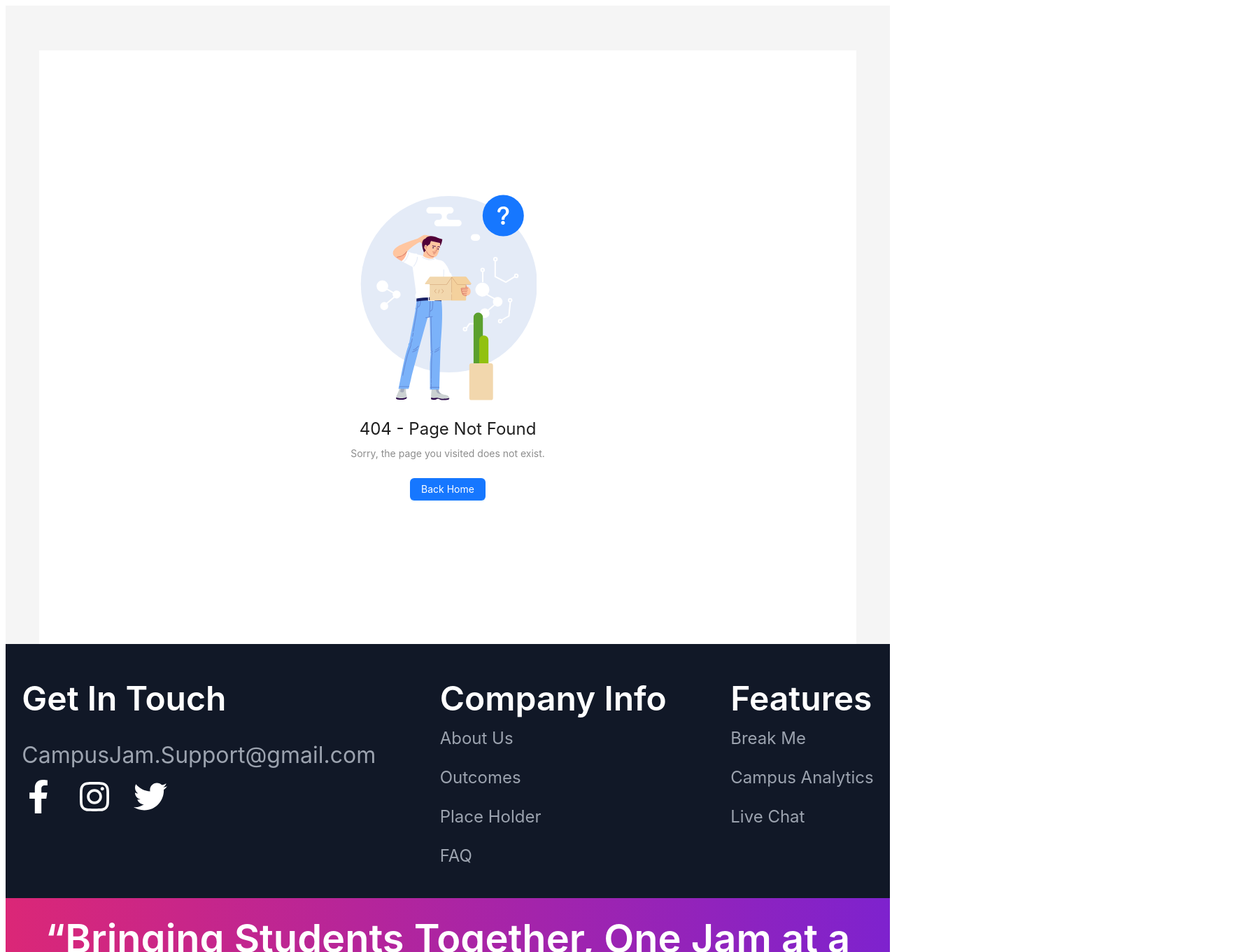
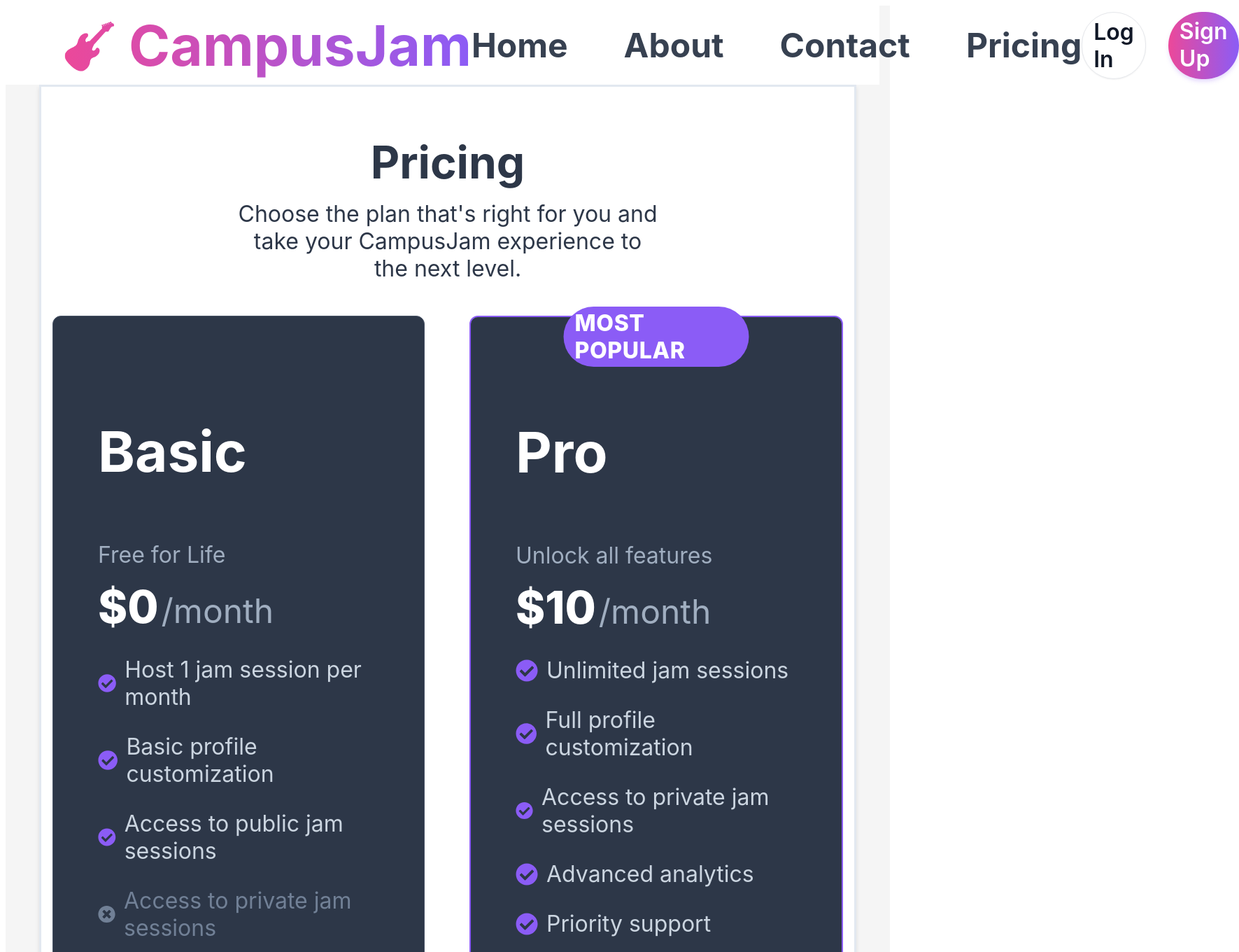
Before and after one commit to MQUEMADO16/CampusJam-Frontend, a React (Create React App) app: page /pricing in a window 1280 px wide. Shown: the top 1360 px of the page at 70% size, 1771 px wide, since content can reach past the window. Built offline with nearby package versions, Linux system fonts and the light colour scheme; no server answers.

Commit message:
Updated Components and Pages

```diff
--- a/src/App.tsx
+++ b/src/App.tsx
@@ -8,7 +8,9 @@
 
 import NotFound from './pages/NotFound';
 import AccessDenied from './pages/AccessDenied';
-import Footer from './components/layout/Footer';
+import Footer from './components/layout/Footer/Footer';
+import Header from './components/layout/Header/Header';
+import PricingPage from './pages/Pricing/Pricing';
 
 const { Content } = Layout;
 
@@ -18,9 +20,10 @@
     <BrowserRouter>
       <Layout style={{ minHeight: '100vh' }}>
         {/* Navbar Here */}
+          <Header />
 
-        <Content style={{ padding: '0 48px', marginTop: 64 }}>
-          <div style={{ background: '#fff', padding: 24, minHeight: 380 }}> {/* Style parent page attributes here */}
+        <Content style={{ padding: '0 48px', marginTop:0, marginBottom: 0 }}>
+          <div style={{ background: '#fff', padding: 0, minHeight: 1900 }}> {/* Style parent page attributes here */}
             <Routes>
 
               {/* Route pages here. Add relevant pages to the 'element' attribute as they are made. */}
@@ -81,7 +84,11 @@
                 path="access-denied"
                 element={<AccessDenied />}
               />
-
+              {/* 2. ADD THIS NEW ROUTE FOR PRICING */}
+              <Route
+                path="/pricing"
+                element={<PricingPage />}
+              />
             </Routes>
           </div>
         </Content>
--- a/src/components/layout/Footer.module.css
+++ b/src/components/layout/Footer/Footer.module.css
@@ -1,11 +1,11 @@
 .footer {
-  background-color: #111827; /* bg-gray-900 */
-  color: white;
+  background-color: #fff; /* bg-gray-900 */
+  color: #111827;
 
   /* MORE VERTICAL PADDING */
   padding-top: 0rem;
   padding-bottom: 0%;
-
+  width: 98.8%;
   font-size: 1.5rem;
 }
 
@@ -14,8 +14,8 @@
   width: 100%;
   margin-left: auto;
   margin-right: auto;
-  padding-left: 1.5rem;
-  padding-right: 1.5rem;
+  padding-left: 0rem;
+  padding-right: 0rem;
 
   /* This is for mobile (stacked) */
   display: grid;
@@ -24,22 +24,22 @@
   text-align: center;
 }
 
-/* === THIS IS THE KEY CHANGE FOR SPREADING OUT === */
+
 @media (min-width: 800px) {
   .container {
-    /* Switch to flexbox for better distribution */
+
     display: flex;
     flex-direction: row;
 
-    /* This spreads your 3 columns out evenly */
+
     justify-content: space-around;
 
     align-items: flex-start; /* Aligns them to the top */
     text-align: left; /* Keep text left-aligned within each column */
 
-    /* More side padding on desktop */
-    padding-left: .1rem;
-    padding-right: .1rem;
+
+    padding-left: 0rem;
+    padding-right: 0rem;
 
 
   }
@@ -52,7 +52,7 @@
 }
 
 .text {
-  color: #9ca3af;
+  color: #111827;
   margin-bottom: 1rem;
   font-size: 2rem;
 }
@@ -64,7 +64,7 @@
   font-size: 3rem;
 }
 
-/* sm:justify-start */
+
 @media (min-width: 640px) {
   .socialIcons {
     justify-content: flex-start;
@@ -72,7 +72,7 @@
 }
 
 .iconLink {
-  color: rgb(255, 255, 255);
+  color: rgb(0, 0, 0);
   transition: color 0.2s ease-in-out;
 }
 
@@ -87,7 +87,7 @@
 }
 
 .list {
-  color: #9ca3af;
+  color: #000000;
   list-style: none;
   padding: 0;
   margin: 1rem 0 0 0;
@@ -101,24 +101,24 @@
 }
 
 .list li a {
-  color: #9ca3af;
+  color: #111827;
   text-decoration: none;
   transition: color 0.2s ease-in-out;
 }
 
 .list li a:hover {
-  color: white;
+  color: #db2777;
   text-decoration: underline;
 }
 
 .bottomBar {
   background-image: linear-gradient(to right, #db2777, #7e22ce);
-  margin-top: 1rem;
+  margin-top: .5rem;
 
-  /* MORE PADDING & BIGGER TEXT */
   padding-top:1.5rem;
   padding-bottom: 1.5rem;
   text-align: center;
   font-size: 3.5rem;
   font-weight: 600;
+  color: white;
 }
--- /dev/null
+++ b/src/components/layout/Header/Header.module.css
@@ -0,0 +1,85 @@
+.header {
+  display: flex;
+  justify-content: space-between;
+  align-items: center;
+  padding: .5rem 5rem; /* Vertical and horizontal padding */
+  background-color: #ffffff;
+  box-shadow: 0 px 6px -1px rgba(0, 0, 0, 0.1);
+  width: 98.8%;
+  box-sizing: border-box;
+
+
+}
+
+.logo {
+  display: flex;
+  align-items: center;
+  font-size: 5rem; /* 24px */
+  font-weight: 700;
+  /* This is a text gradient for "CampusJam" */
+  background: linear-gradient(to right, #ec4899, #8b5cf6);
+  -webkit-background-clip: text;
+  -webkit-text-fill-color: transparent;
+  background-clip: text;
+  color: transparent;
+}
+
+.logo span {
+  margin-right: 1rem;
+  font-size: 4rem; /* Bigger emoji */
+  /* Reset gradient for the emoji */
+  -webkit-text-fill-color: initial;
+}
+
+.navLinks {
+  display: flex;
+  gap: 5rem; /* 40px */
+}
+
+.navLinks a {
+  text-decoration: solid;
+  color: #374151; /* gray-700 */
+  font-weight: 700;
+  font-size: 3rem;
+  transition: color 0.2s;
+}
+
+.navLinks a:hover {
+  color: #ec4899; /* pink-500 */
+}
+
+.authButtons {
+  display: flex;
+  gap: 2rem; /* 16px */
+}
+
+.loginButton, .signupButton {
+  padding: .5rem 1rem;
+  border: none;
+  border-radius: 9999px; /* Fully rounded */
+  font-weight: 600;
+  font-size: 2rem;
+  cursor: pointer;
+  transition: all 0.2s;
+}
+
+.loginButton {
+  background-color: #ffffff;
+  color: #111827; /* gray-900 */
+  border: 1px solid #e5e7eb; /* gray-200 */
+  box-shadow: 0 1px 2px 0 rgba(0, 0, 0, 0.05);
+}
+
+.loginButton:hover {
+  background-color: #f9fafb; /* gray-50 */
+}
+
+.signupButton {
+  color: white;
+  background: linear-gradient(to right, #ec4899, #8b5cf6); /* Gradient from image */
+  box-shadow: 0 4px 6px -1px rgba(139, 92, 246, 0.25); /* Shadow */
+}
+
+.signupButton:hover {
+  opacity: 0.9;
+}
--- /dev/null
+++ b/src/components/layout/Header/Header.tsx
@@ -0,0 +1,40 @@
+import React from "react";
+import styles from "./Header.module.css";
+import { Link } from "react-router-dom";
+
+//Put our logo import here when we have it
+// import logo from '../../assets/logo.png';
+//Need to change emjoi to logo later.
+
+const Header: React.FC = () => {
+  return (
+    <header className={styles.header}>
+      <div className={styles.logo}>
+        {/* <img src={logo} alt="CampusJam Logo" /> */}
+        {/* Import for Logo */}
+        <span>🎸</span>
+        CampusJam
+      </div>
+
+<nav className={styles.navLinks}>
+        {/* 2. Change this to a Link */}
+        <Link to="/">Home</Link>
+        <a href="#">About</a>
+        <a href="#">Contact</a>
+        <Link to="/pricing">Pricing</Link>
+      </nav>
+
+      <div className={styles.authButtons}>
+        <Link to="/login" className={styles.loginButton}>
+          Log In
+        </Link>
+
+        <Link to="/signup" className={styles.signupButton}>
+          Sign Up
+        </Link>
+      </div>
+    </header>
+  );
+};
+
+export default Header;
--- /dev/null
+++ b/src/pages/Pricing/Pricing.module.css
@@ -0,0 +1,163 @@
+.pricingContainer {
+
+  background-color: #fff; /* This is a dark blue-gray */
+  color: #2d3748; /* Light gray text */
+  padding: 1rem 1rem;
+  text-align: center;
+  padding-bottom: 10%;
+
+  border: 3px solid #e2e8f0;
+  box-shadow: 0 4px 6px rgba(0, 0, 0, 0.1); /* Subtle shadow */
+
+
+}
+
+.pricingContainer h2 {
+  font-size: 4rem;
+  font-weight: 700;
+  color: #2d3748;
+  margin-bottom: 1rem;
+
+}
+
+.subtitle {
+  font-size: 2rem;
+  color: #2d3748; /* Lighter gray */
+  max-width: 600px;
+  margin: 0 auto 3rem auto;
+}
+
+.cardWrapper {
+  display: flex;
+  justify-content: center;
+  align-items: stretch;
+  gap: 4rem;
+  flex-wrap: wrap; /* Allows cards to stack on small screens */
+}
+
+.card {
+  background-color: #2d3748;
+  border-radius: 12px;
+
+  padding: 4rem;
+  max-width: 1200px;
+  min-width: 500px;
+  min-height: 1200px;
+
+  flex: 4;
+  text-align: left;
+  border: 1px solid #4a5568;
+  position: relative;
+  transition: transform 0.2s, box-shadow 0.2s;
+}
+
+.card:hover {
+  transform: translateY(-5px);
+  box-shadow: 0 10px 15px -3px rgba(0, 0, 0, 0.1), 0 4px 6px -2px rgba(0, 0, 0, 0.05);
+}
+
+.card h3 {
+  font-size: 5rem;
+  font-weight: 8000;
+  color: white;
+  padding-top: .0rem;
+}
+
+.card p {
+  color: #a0aec0;
+  margin-bottom: 1rem;
+  font-size: 2rem;
+}
+
+.price {
+  font-size: 4rem;
+  font-weight: 800;
+  color: white;
+  margin-bottom: 2rem;
+}
+
+.price span {
+  font-size: 3rem;
+  font-weight: 400;
+  color: #a0aec0;
+  margin-left: 0.25rem;
+}
+
+.featuresList {
+  list-style: none;
+  padding: 0;
+  margin: 0 0 2rem 3;
+  color: #cbd5e0;
+}
+
+.featuresList li {
+  display: flex;
+  align-items: center;
+  gap: 0.75rem;
+  margin-bottom: 2rem;
+  font-size: 2rem;
+}
+
+.featuresList li.disabled {
+  color: #718096;
+  font-size: 2rem;
+}
+
+.iconEnabled {
+  color: #8b5cf6; /* Purple to match your buttons */
+}
+
+.iconDisabled {
+  color: #718096; /* Gray for disabled */
+}
+
+.button {
+  width: 100%;
+  padding: 0.75rem 1rem;
+  font-size: 2rem;
+  font-weight: 600;
+  border: none;
+  border-radius: 8px;
+  cursor: pointer;
+  transition: background-color 0.2s;
+  font-size: 5rem;
+
+
+  /* "Get Started" button style */
+  background-color: #8b5cf6; /* Purple */
+  color: white;
+}
+
+.button:hover {
+  background-color: #7c3aed; /* Darker purple */
+}
+
+/* Pro Card Specifics */
+.proCard {
+  border: 2px solid #8b5cf6; /* Purple border */
+}
+
+.popularBadge {
+  position: absolute;
+  top: -15px;
+  left: 50%;
+  transform: translateX(-50%);
+  background-color: #8b5cf6;
+  color: white;
+  padding: 0.25rem 1rem;
+  border-radius: 9999px;
+  font-size: 2rem;
+  font-weight: 800;
+  text-transform: uppercase;
+  letter-spacing: 0.02em;
+}
+
+.proButton {
+  /* Pro button has same style as Basic, but you could change it here */
+  background-color: #8b5cf6;
+  font-size: 5rem;
+}
+
+.proButton:hover {
+  background-color: #7c3aed;
+}
--- /dev/null
+++ b/src/pages/Pricing/Pricing.tsx
@@ -0,0 +1,55 @@
+import React from 'react';
+import styles from './Pricing.module.css';
+// We can use the check icon from react-icons, which you already have
+import { FaCheckCircle, FaTimesCircle } from 'react-icons/fa';
+
+const PricingPage: React.FC = () => {
+  return (
+    <div className={styles.pricingContainer}>
+      <h2>Pricing</h2>
+      <p className={styles.subtitle}>
+        Choose the plan that's right for you and take your CampusJam
+        experience to the next level.
+      </p>
+
+      <div className={styles.cardWrapper}>
+        {/* Basic Plan Card */}
+        <div className={styles.card}>
+          <h3>Basic</h3>
+          <p>Free for Life</p>
+          <div className={styles.price}>
+            $0<span>/month</span>
+          </div>
+          <ul className={styles.featuresList}>
+            <li><FaCheckCircle className={styles.iconEnabled} /> Host 1 jam session per month</li>
+            <li><FaCheckCircle className={styles.iconEnabled} /> Basic profile customization</li>
+            <li><FaCheckCircle className={styles.iconEnabled} /> Access to public jam sessions</li>
+            <li className={styles.disabled}><FaTimesCircle className={styles.iconDisabled} /> Access to private jam sessions</li>
+            <li className={styles.disabled}><FaTimesCircle className={styles.iconDisabled} /> Advanced analytics</li>
+          </ul>
+          <button className={styles.button}>Get Started</button>
+        </div>
+
+        {/* Pro Plan Card */}
+        <div className={`${styles.card} ${styles.proCard}`}>
+          <div className={styles.popularBadge}>Most Popular</div>
+          <h3>Pro</h3>
+          <p>Unlock all features</p>
+          <div className={styles.price}>
+            $10<span>/month</span>
+          </div>
+          <ul className={styles.featuresList}>
+            <li><FaCheckCircle className={styles.iconEnabled} /> Unlimited jam sessions</li>
+            <li><FaCheckCircle className={styles.iconEnabled} /> Full profile customization</li>
+            <li><FaCheckCircle className={styles.iconEnabled} /> Access to private jam sessions</li>
+            <li><FaCheckCircle className={styles.iconEnabled} /> Advanced analytics</li>
+            <li><FaCheckCircle className={styles.iconEnabled} /> Priority support</li>
+          </ul>
+          <button className={`${styles.button} ${styles.proButton}`}>Go Pro</button>
+        </div>
+      </div>
+    </div>
+  );
+};
+
+export default PricingPage;
```
Also changed, not shown: src/components/layout/Footer/Footer.tsx (renamed from src/components/layout/Footer.tsx).
